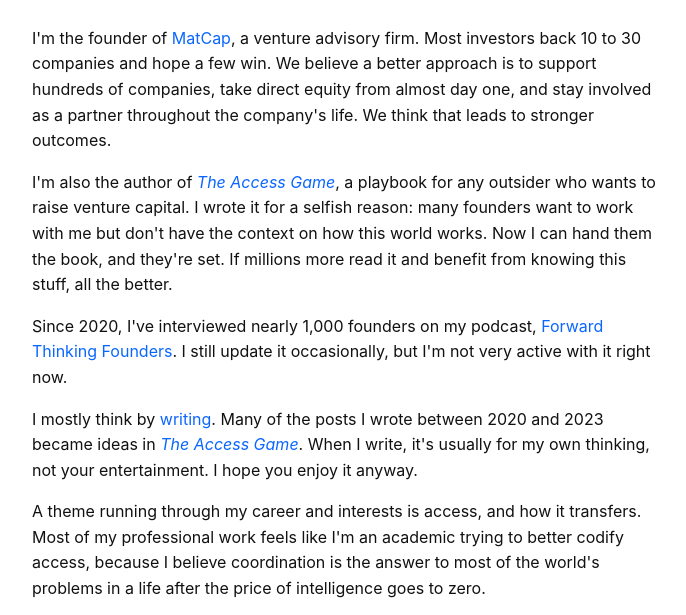
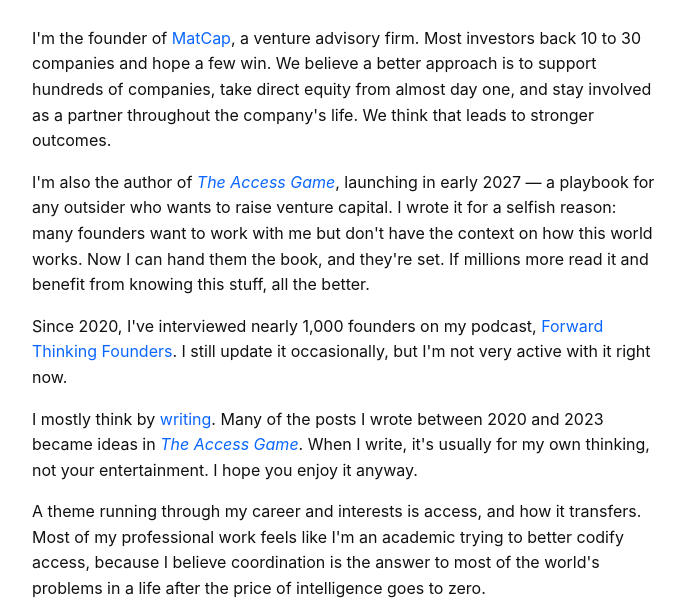
Before and after one commit to Shermanmat/matsherman-website, a plain HTML site: page index.html in a window 1280 px wide. Shown: the part 169-784 px from the top of the page, without its empty margins (268-954 px from the left). Drawn offline with Linux system fonts and the light colour scheme.

Commit message:
Note The Access Game's early 2027 launch
Added to the homepage bio and as an eyebrow on the /book/ page.

Co-Authored-By: Claude Sonnet 5 <noreply@anthropic.com>

```diff
--- a/index.html
+++ b/index.html
@@ -24,8 +24,9 @@
       </p>
       <p>
         I'm also the author of <em><a href="/book/">The Access Game</a></em>,
-        a playbook for any outsider who wants to raise venture capital. I
-        wrote it for a selfish reason: many founders want to work with me but
+        launching in early 2027 — a playbook for any outsider who wants to
+        raise venture capital. I wrote it for a selfish reason: many founders
+        want to work with me but
         don't have the context on how this world works. Now I can hand them
         the book, and they're set. If millions more read it and benefit from
         knowing this stuff, all the better.
```
Also changed, not shown: book/index.html (+2 -1 lines).
